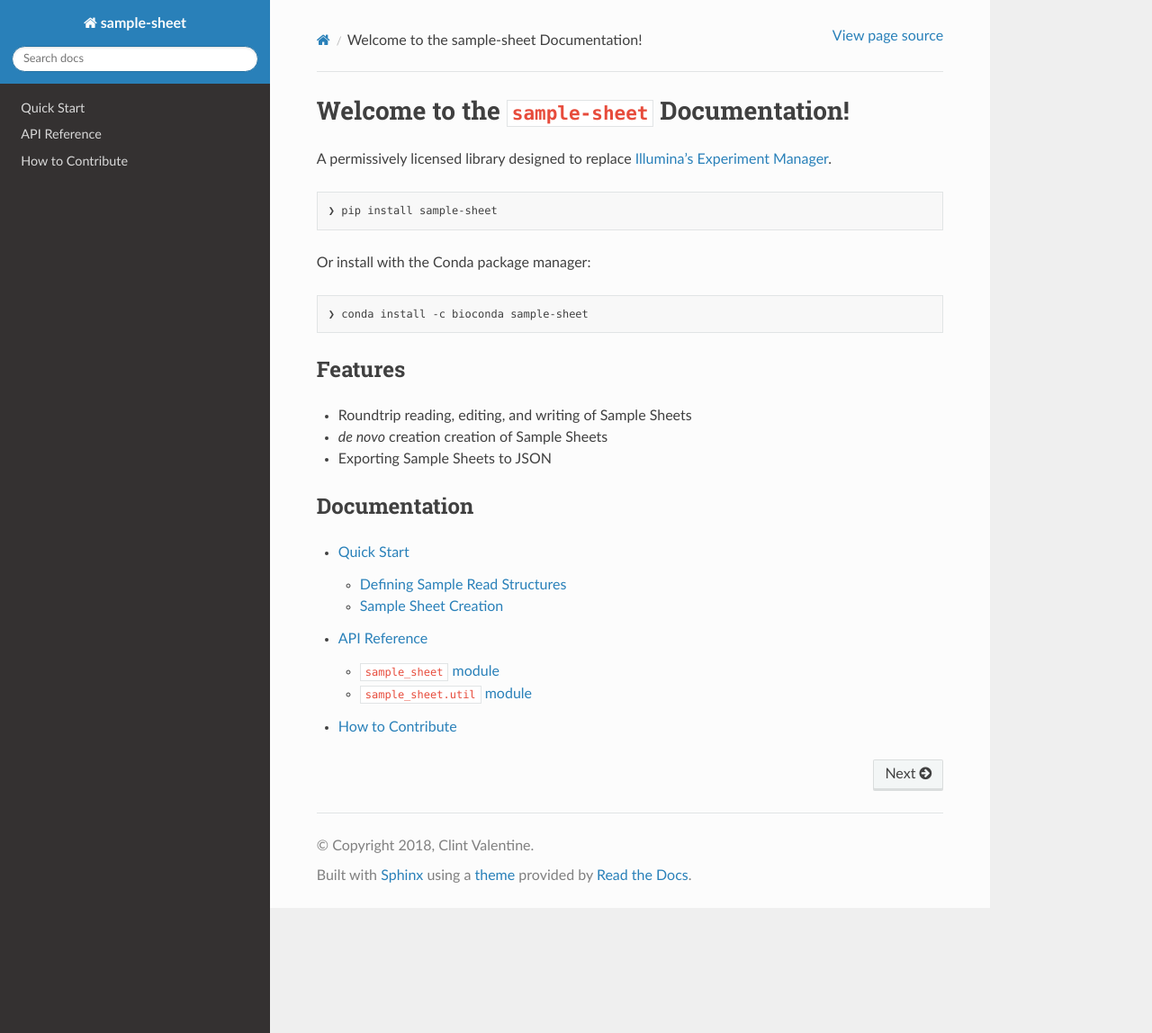
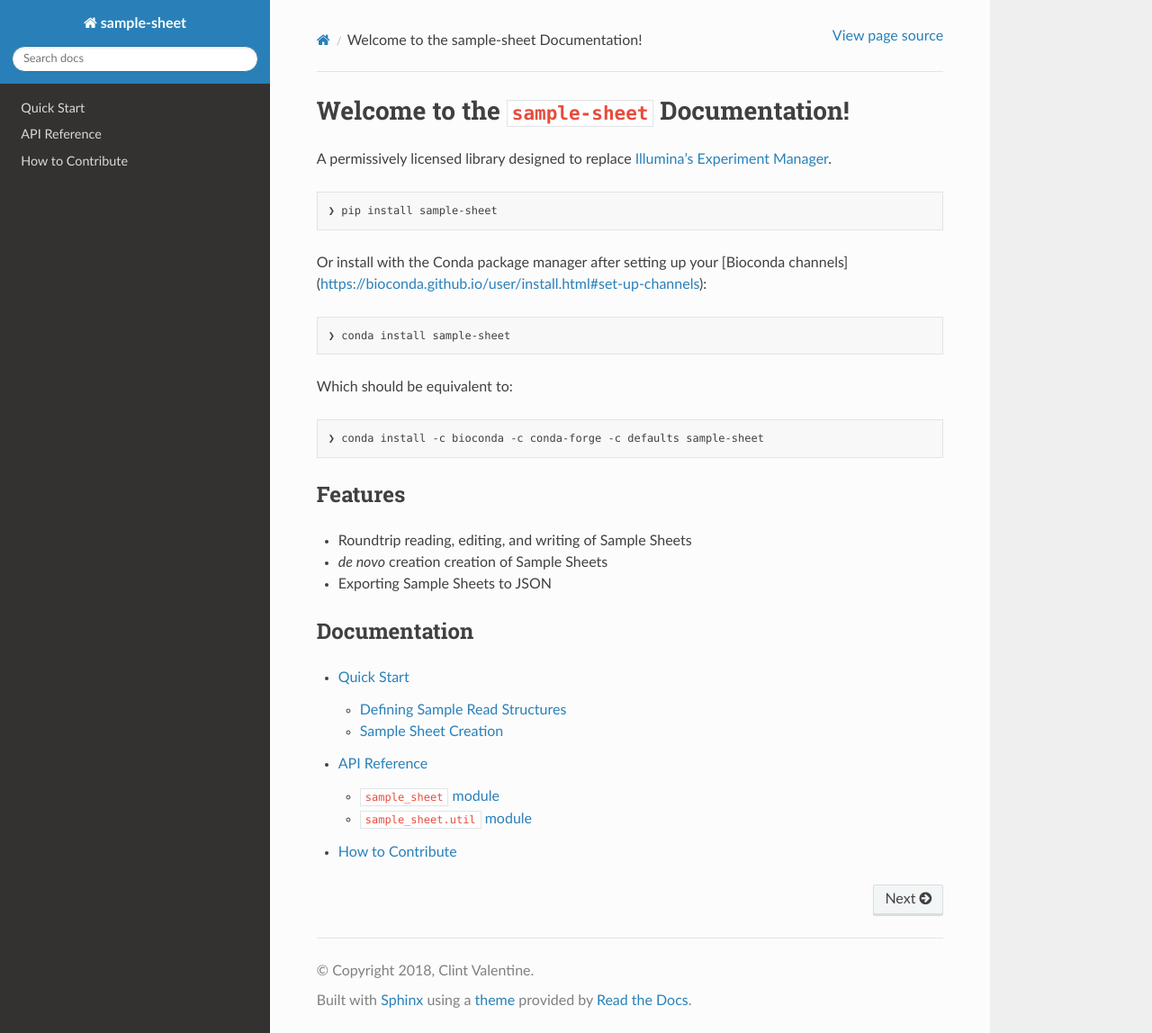
Before and after one commit to clintval/sample-sheet, a Sphinx documentation site: the page built from docs/index.rst, in a window 1280 px wide and 1148 px high. Shown: the whole window at 90% size. Built offline with Sphinx 7.4.7 and the Read the Docs theme 2.0.0, drawn with Linux system fonts in a browser that asks for light colours.

Commit message:
Updated Sphinx docs too

```diff
--- a/docs/index.rst
+++ b/docs/index.rst
@@ -7,11 +7,17 @@ A permissively licensed library designed to replace `Illumina's Experiment Manag
 
     ❯ pip install sample-sheet
 
-Or install with the Conda package manager:
+Or install with the Conda package manager after setting up your [Bioconda channels](https://bioconda.github.io/user/install.html#set-up-channels):
 
 .. code-block:: bash
 
-    ❯ conda install -c bioconda sample-sheet
+    ❯ conda install sample-sheet
+
+Which should be equivalent to:
+
+.. code-block:: bash
+
+    ❯ conda install -c bioconda -c conda-forge -c defaults sample-sheet
 
 Features
 --------
```
